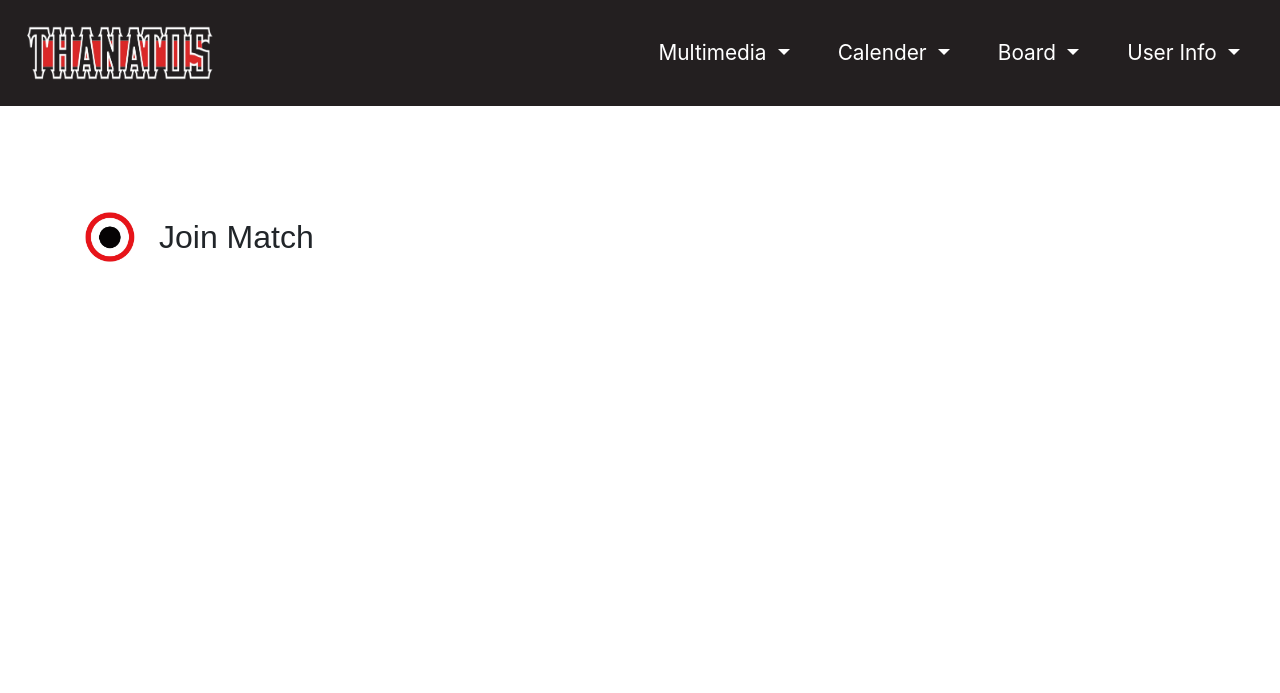
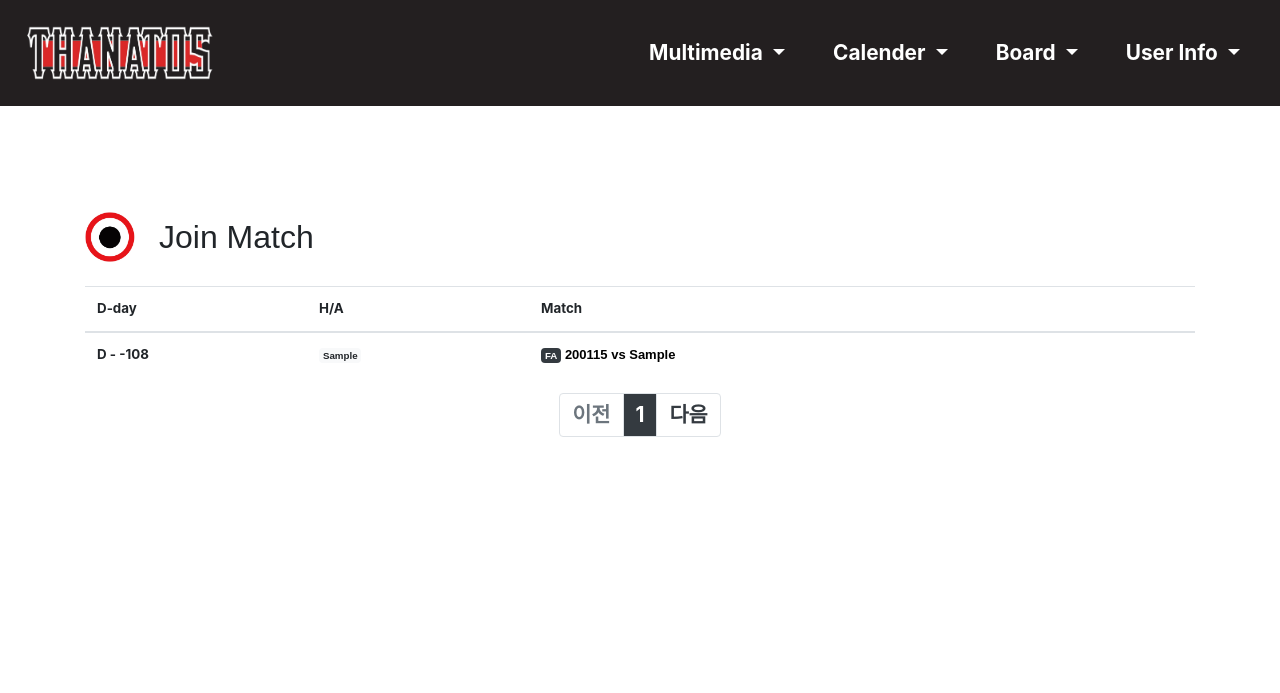
Before and after one commit to unani92/tnts08_django, a Django app: page /calender/ in a window 1280 px wide. Shown: the top 693 px of the page. Run offline with Django 3.2, Linux system fonts and the light colour scheme; a user stored in the database is signed in; tables that the repository leaves empty hold one stand-in row (values such as "Sample post"); some libraries are stand-ins or nearby versions; some web fonts are replaced.

Commit message:
calender:join&dismiss index,detail v1

```diff
--- a/board/static/stylesheet/style_board.css
+++ b/board/static/stylesheet/style_board.css
@@ -72,4 +72,7 @@ p img{
     .search{
         width: 200px;
     }
+    .input-group-prepend{
+        display: none;
+    }
 }
--- a/board/templates/board/index.html
+++ b/board/templates/board/index.html
@@ -63,7 +63,7 @@
           <label class="sr-only" for="inlineFormInputGroup">Username</label>
           <div class="input-group">
             <div class="input-group-prepend">
-              <div class="input-group-text"><i type="submit" class="fas fa-search"></i></div>
+              <div class="input-group-text"><i class="fas fa-search"></i></div>
             </div>
             <input type="text" name="keyword" class="form-control">
           </div>
--- a/calender/forms.py
+++ b/calender/forms.py
@@ -22,20 +22,14 @@ class JoinMatchForm(forms.ModelForm):
         ),
         initial='2013-01-01',
     )
-    highlight = forms.BooleanField(
-        required=False,
-        label='총동원령',
-        widget={
 
-        }
-    )
     vs = forms.CharField(
         label='팀명',
 
     )
     content = forms.CharField(
         label='',
-        widget=forms.TextInput(
+        widget=forms.Textarea(
             attrs={
                 'style': 'height:300px;'
             }
@@ -43,7 +37,7 @@ class JoinMatchForm(forms.ModelForm):
     )
     class Meta:
         model = JoinMatch
-        fields = ['highlight','home_away','league_acl_fa','vs','date','content']
+        fields = ['home_away','league_acl_fa','vs','date','content']
 
 class JoinForm(forms.ModelForm):
     time = forms.TimeField(
--- a/calender/models.py
+++ b/calender/models.py
@@ -22,7 +22,6 @@ class JoinMatch(models.Model):
     home_away = models.CharField(max_length=10)
     league_acl_fa = models.CharField(max_length=10)
     vs = models.CharField(max_length=20)
-    highlight = models.BooleanField()
     date = models.DateTimeField()
 
     content = models.TextField(default='')
@@ -37,4 +36,4 @@ class JoinMatch(models.Model):
     )
 
     def d_day(self):
-        return self.date.day - datetime.now().day
+        return (self.date.replace(tzinfo=None)-datetime.utcnow()).days + 2
--- a/calender/static/stylesheet/calender_style.css
+++ b/calender/static/stylesheet/calender_style.css
@@ -4,3 +4,8 @@
 .join_btn{
     height: 36px;
 }
+a{
+    text-decoration: none;
+    font-weight: bold;
+    color: black;
+}
--- /dev/null
+++ b/calender/templates/calender/_pagination.html
@@ -0,0 +1,63 @@
+
+<nav class="bg-white container d-flex justify-content-center">
+  <ul class="pagination justify-content-center">
+    {% if matches.has_previous %}
+      <li class="page-item">
+        <a class="page-link text-dark" href="?page={{ matches.previous_page_number }}">이전</a>
+      </li>
+    {% else %}
+      <li class="page-item disabled"><a class='page-link'>이전</a></li>
+    {% endif %}
+
+    {% if matches.number > 3  %}
+      <li class="page-item"><a class="page-link text-dark" href="?page=1">1</a></li>
+      <li class="page-item">
+        <div class="dropdown">
+          <a class="page-link" type="button" id="dropdownMenuButton" data-toggle="dropdown" aria-haspopup="true" aria-expanded="false">
+            ...
+          </a>
+          <div class="dropdown-menu" aria-labelledby="dropdownMenuButton">
+            <form class="d-flex" action="{% url 'calender:index:index' %}" method="GET">
+              <input name="search" type="text">
+              <input type="submit" value="이동">
+            </form>
+          </div>
+        </div>
+      </li>
+    {% endif %}
+
+    {% for i in page_range %}
+      {% if matches.number == i %}
+      <li class="page-item disabled"><a class='page-link bg-dark text-white'>{{ i }}</a></li>
+      {% else %}
+      <li class="page-item"><a class="page-link text-dark" href="?page={{ i }}">{{ i }}</a></li>
+      {% endif %}
+    {% endfor %}
+
+    {% if matches.number < max_idx %}
+      <li>
+        <div class="dropdown">
+          <a class="page-link" type="button" id="dropdownMenuButton" data-toggle="dropdown" aria-haspopup="true" aria-expanded="false">
+            ...
+          </a>
+          <div class="dropdown-menu" aria-labelledby="dropdownMenuButton">
+            <form class="d-flex" action="{% url 'calender:index' %}" method="GET">
+              <input name="search" type="text">
+              <input type="submit" value="이동">
+            </form>
+          </div>
+        </div>
+      </li>
+      <li><a class="page-link text-dark" href="?page={{ max_idx|add:'2' }}">{{ max_idx|add:"2" }}</a></li>
+    {% endif %}
+
+
+    {% if matches.has_next %}
+      <li class="page-item">
+        <a class="page-link text-dark" href="?page={{ matches.next_page_number }}">다음</a>
+      </li>
+      {% else %}
+      <li class="page-item disabled"><a class='page-link text-dark'>다음</a></li>
+    {% endif %}
+  </ul>
+</nav>
--- /dev/null
+++ b/calender/templates/calender/_table.html
@@ -0,0 +1,39 @@
+{% for match in matches %}
+  <tr>
+  {% if match.d_day >= 0 and match.d_day <= 7 %}
+    <th scope="row">
+      <span class="badge badge-danger">D - {{ match.d_day }}</span>
+    </th>
+  {% else %}
+    <th scope="row">
+      D - {{ match.d_day }}
+    </th>
+  {% endif %}
+  {% if match.home_away == 'home' %}
+    <td>
+      <span class="badge badge-secondary">{{ match.home_away }}</span>
+    </td>
+  {% else %}
+    <td>
+      <span class="badge badge-light">{{ match.home_away }}</span>
+    </td>
+  {% endif %}
+
+  {% if match.league_acl_fa == 'League' %}
+    <td>
+      <span class="badge badge-success">League</span>
+      <a href="{% url 'calender:detail' match.pk %}">{{ match.date | date:'ymd' }} vs {{ match.vs }}</a>
+    </td>
+  {% elif match.league_acl_fa == 'ACL' %}
+    <td>
+      <span class="badge badge-warning">ACL</span>
+      <a href="{% url 'calender:detail' match.pk %}">{{ match.date | date:'ymd' }} vs {{ match.vs }}</a>
+    </td>
+  {% else %}
+    <td>
+      <span class="badge badge-dark">FA</span>
+      <a href="{% url 'calender:detail' match.pk %}">{{ match.date | date:'ymd' }} vs {{ match.vs }}</a>
+    </td>
+  {% endif %}
+  </tr>
+{% endfor %}
--- a/calender/templates/calender/detail.html
+++ b/calender/templates/calender/detail.html
@@ -53,7 +53,8 @@
                 {% for person in match.join_match.all %}
                   <div class="col-3 d-flex flex-column align-items-center">
                     <img class="rounded-circle" style="height: 50px;width: 50px" src="{{ person.user.profile.url }}" alt="">
-                    <p>{{ person.user.first_name }}</p>
+                    <span>{{ person.user.first_name }}</span>
+                    <span>{{ person.time }}</span>
                   </div>
                 {% empty %}
                   <p>아직 참전인이 없습니다.</p>
--- a/calender/templates/calender/index.html
+++ b/calender/templates/calender/index.html
@@ -8,9 +8,22 @@
 {% block content %}
   <div class="dummy"></div>
   <div class="container">
-    <div class="d-flex align-items-center">
+    <div class="d-flex align-items-center mb-4">
       <img class="round_symbol mr-4" src="{% static 'images/round_symbol.jpg' %}" alt="">
       <h2 class="mb-0">Join Match</h2>
     </div>
+    <table class="table">
+      <thead>
+        <tr>
+          <th style="width: 20%;">D-day</th>
+          <th style="width: 20%;">H/A</th>
+          <th style="width: 60%;">Match</th>
+        </tr>
+      </thead>
+      <tbody>
+        {% include 'calender/_table.html' %}
+      </tbody>
+    </table>
+    {% include 'calender/_pagination.html' %}
   </div>
 {% endblock %}
--- a/calender/views.py
+++ b/calender/views.py
@@ -1,11 +1,45 @@
 from django.shortcuts import render, redirect, get_object_or_404
 from django.conf import settings
+from django.contrib.auth.decorators import login_required
+from django.core.paginator import Paginator, EmptyPage, PageNotAnInteger
 from .forms import JoinMatchForm, JoinForm
 from .models import JoinMatch, Join, Dismiss
 # Create your views here.
 
+@login_required
 def index(request):
-    return render(request,'calender/index.html')
+    matches = JoinMatch.objects.all()
+    paginator = Paginator(matches,4)
+
+    if request.GET.get('search'):
+        page = request.GET.get('search')
+    else :
+        page = request.GET.get('page')
+
+    try:
+        matches = paginator.page(page)
+    except PageNotAnInteger:
+        matches = paginator.page(1)
+    except EmptyPage :
+        matches = paginator.page(paginator.num_pages)
+
+    idx = matches.number-1
+    max_idx = len(paginator.page_range)
+    start_idx = idx - 2 if idx >= 2 else 0
+    if idx < 2:
+        end_idx = 5 - start_idx
+    else:
+        end_idx = idx + 3 if idx <= max_idx else max_idx
+
+    page_range = list(paginator.page_range[start_idx:end_idx])
+
+    context = {
+        'matches':matches,
+        'page_range':page_range,
+        'max_idx':max_idx,
+    }
+
+    return render(request,'calender/index.html',context)
 
 def create(request):
     if request.method == 'POST':
@@ -29,9 +63,6 @@ def detail(request,pk):
         'joinform':joinform,
     }
     return render(request,'calender/detail.html',context)
-
-
-# 참전 인원 공유하는 드롭다운 개설
 
 def joinmatch(request,pk):
     response = redirect('calender:detail', pk)
@@ -69,3 +100,6 @@ def dismiss(request,pk):
 
         match.dismiss_match.add(dismiss)
         return response
+
+def search(request):
+    pass
--- a/static/stylesheet/calender_style.css
+++ b/static/stylesheet/calender_style.css
@@ -4,3 +4,8 @@
 .join_btn{
     height: 36px;
 }
+a{
+    text-decoration: none;
+    font-weight: bold;
+    color: black;
+}
--- a/templates/base.html
+++ b/templates/base.html
@@ -46,7 +46,7 @@
             Calender
           </a>
           <div class="dropdown-menu" aria-labelledby="navbarDropdown">
-            <a class="dropdown-item" href="#"><i class="fas fa-clipboard-check"></i>  참전 신청</a>
+            <a class="dropdown-item" href="{% url 'calender:index' %}"><i class="fas fa-clipboard-check"></i>  참전 신청</a>
             <a class="dropdown-item" href="#"><i class="far fa-calendar-alt"></i>  경기 일정</a>
           </div>
         </li>
```
Also changed, not shown: calender/templates/calender/form.html (+9 -1 lines).
